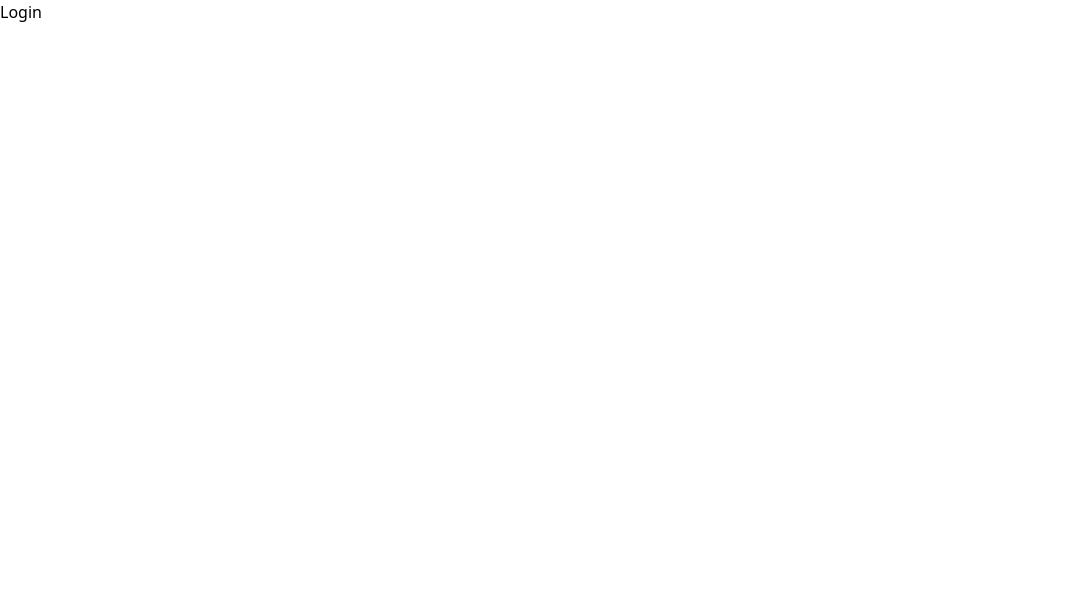
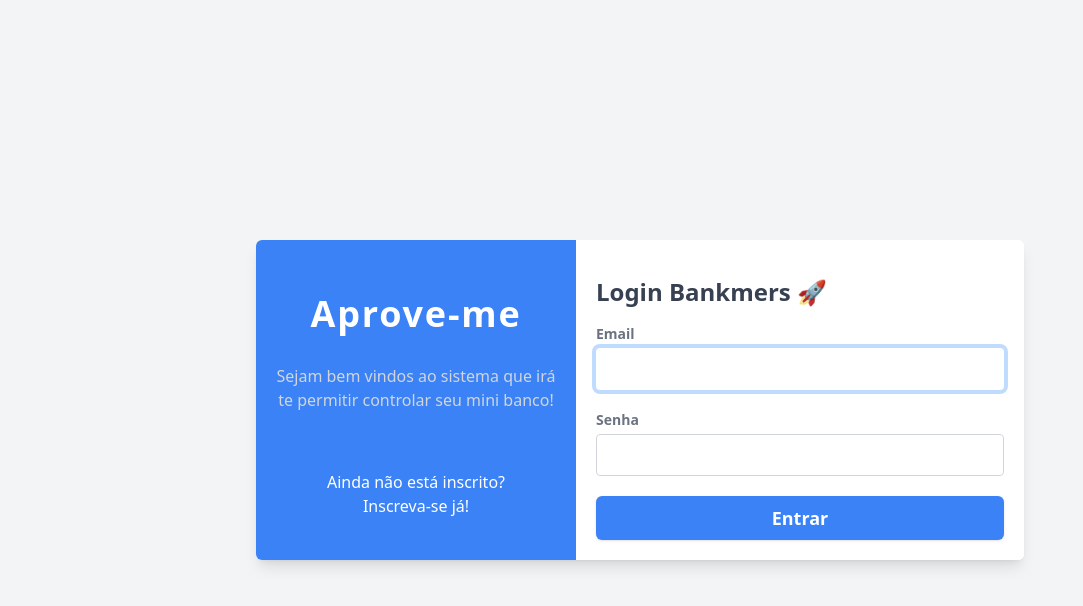
Before and after one commit to guilherme-braga4/frontend-bank-me, a Next.js app: page /auth/login in a window 1280 px wide. Shown: the top 606 px of the page, without its empty margins (0-1083 px from the left). Built offline with nearby package versions, Linux system fonts and the light colour scheme.

Commit message:
fix: style login page and create submit function

```diff
--- a/src/pages/auth/login.tsx
+++ b/src/pages/auth/login.tsx
@@ -1,7 +1,91 @@
+import React, { useState } from 'react'
+import { signIn } from 'next-auth/react'
+import { useRouter } from 'next/router'
+import Link from 'next/link'
+
 const Login = () => {
+
+  const router =  useRouter()
+    const [authState, setAuthState] = useState({
+        email: '',
+        password: ''
+    })
+
+    const handleFieldChange = (e) => {
+        setAuthState(old => ({ ...old, [e.target.id]: e.target.value }))
+    }
+
+    const handleAuth = async () => {
+        console.log("authState", authState)
+        signIn("credencial", {
+            ...authState,
+            redirect: false
+        })
+    }
+
   return (
-    <h1>Login</h1>
-   );
+    <div className="flex items-center min-h-screen p-4 bg-gray-100 lg:justify-center">
+      <div className="flex flex-col overflow-hidden bg-white rounded-md shadow-lg max md:flex-row md:flex-1 lg:max-w-screen-md">
+        <div className="p-4 py-6 text-white bg-blue-500 md:w-80 md:flex-shrink-0 md:flex md:flex-col md:items-center md:justify-evenly">
+          <div className="my-3 text-4xl font-bold tracking-wider text-center">
+            <a href="#">Aprove-me</a>
+          </div>
+          <p className="mt-6 font-normal text-center text-gray-300 md:mt-0">
+            Sejam bem vindos ao sistema que irá te permitir controlar seu mini banco!
+          </p>
+          <p className="flex flex-col items-center justify-center mt-10 text-center">
+            <span>Ainda não está inscrito?</span>
+            <Link href="signup">Inscreva-se já!</Link>
+          </p>
+        </div>
+        <div className="p-5 bg-white md:flex-1">
+          <h3 className="my-4 text-2xl font-semibold text-gray-700">
+           Login Bankmers 🚀
+          </h3>
+          <form action="#" className="flex flex-col space-y-5" onSubmit={handleAuth}>
+            <div className="flex flex-col space-y-1">
+              <label
+                htmlFor="email"
+                className="text-sm font-semibold text-gray-500"
+              >
+                Email
+              </label>
+              <input
+                type="email"
+                id="email"
+                autoFocus
+                onChange={handleFieldChange}
+                className="px-4 py-2 transition duration-300 border border-gray-300 rounded focus:border-transparent focus:outline-none focus:ring-4 focus:ring-blue-200"
+              />
+            </div>
+            <div className="flex flex-col space-y-1">
+            <label
+                htmlFor="email"
+                className="text-sm font-semibold text-gray-500"
+              >
+                Senha
+              </label>
+              <input
+                type="password"
+                id="password"
+                onChange={handleFieldChange}
+                className="px-4 py-2 transition duration-300 border border-gray-300 rounded focus:border-transparent focus:outline-none focus:ring-4 focus:ring-blue-200"
+              />
+            </div>
+            <div>
+              <button
+                type="submit"
+                onClick={handleAuth}
+                className="w-full px-4 py-2 text-lg font-semibold text-white transition-colors duration-300 bg-blue-500 rounded-md shadow hover:bg-blue-600 focus:outline-none focus:ring-blue-200 focus:ring-4"
+              >
+                Entrar
+              </button>
+            </div>
+          </form>
+        </div>
+      </div>
+    </div>
+  )
 }
 
-export default Login;
+export default Login
```
